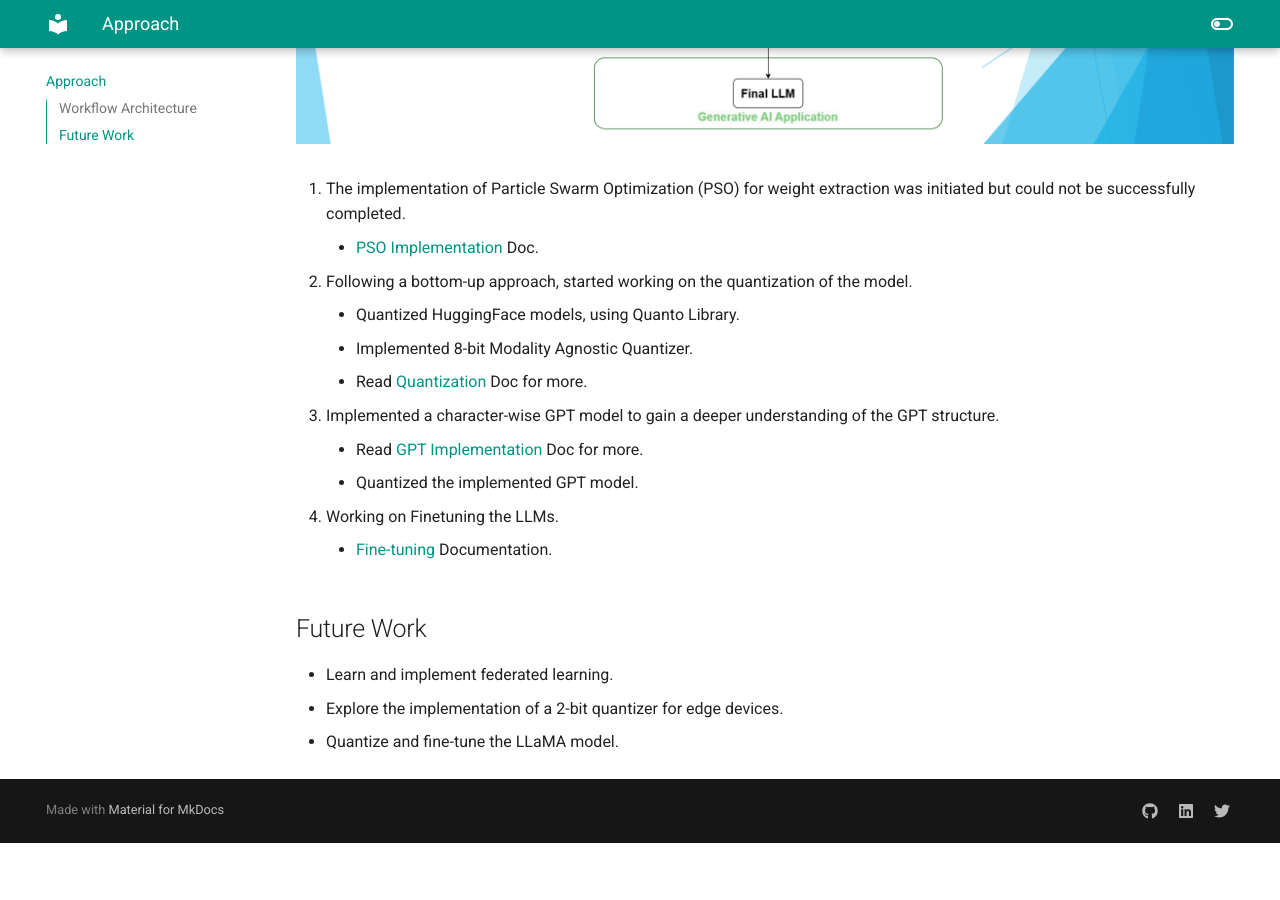
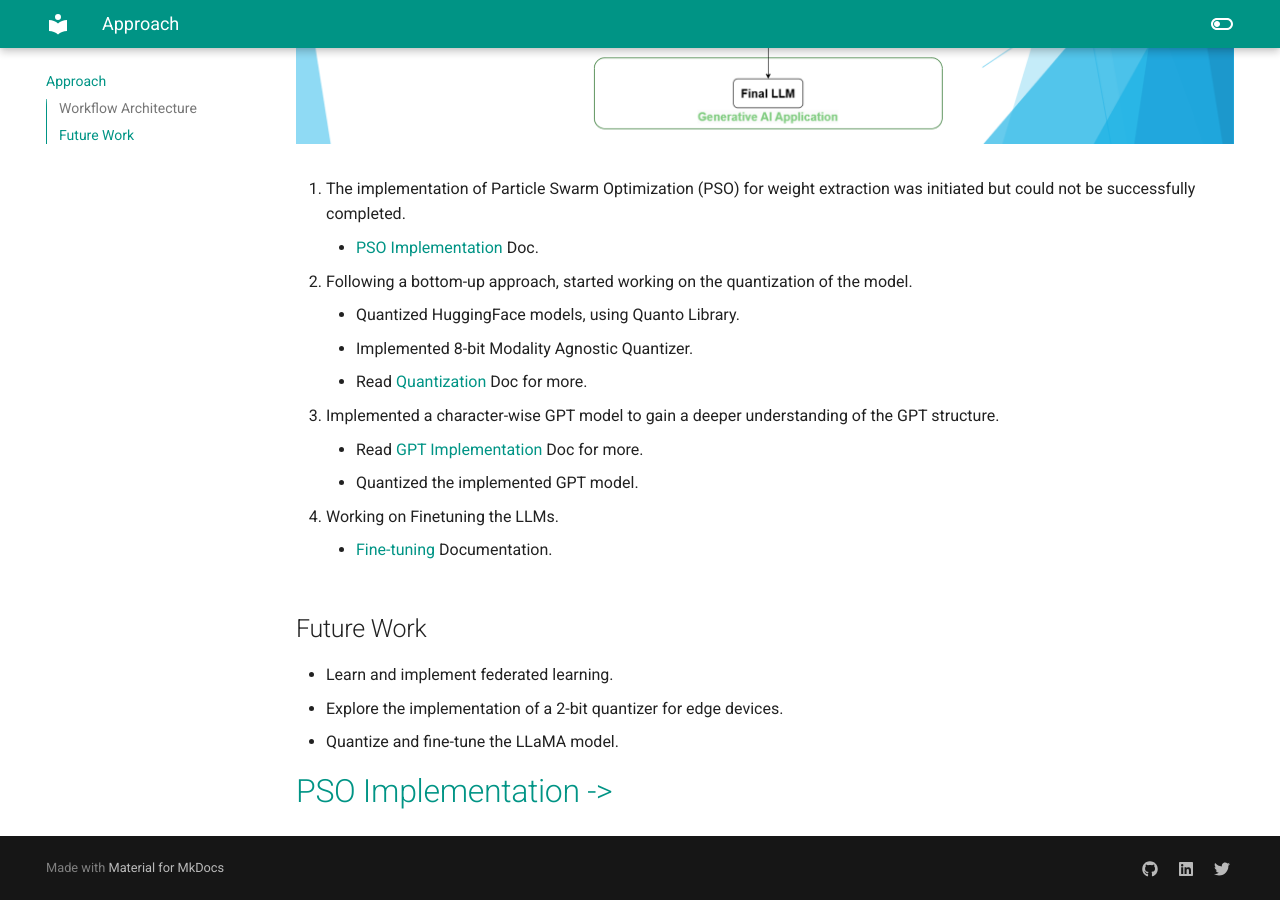
Before and after one commit to iamrajharshit/ProjectRakuten, an MkDocs documentation site: the page built from docs/index.md, in a window 1280 px wide and 900 px high, scrolled down 662 px. Built offline with MkDocs 1.6.1 and Material for MkDocs 9.7.7, drawn with Linux system fonts in a browser that asks for light colours; before the commit the page ends 1505 px from its top, so only the background shows below that.

Commit message:
added pso to index

```diff
--- a/docs/index.md
+++ b/docs/index.md
@@ -24,3 +24,6 @@
 - Learn and implement federated learning.
 - Explore the implementation of a 2-bit quantizer for edge devices.
 - Quantize and fine-tune the LLaMA model.
+
+
+# [PSO Implementation ->](pso.md)
```
